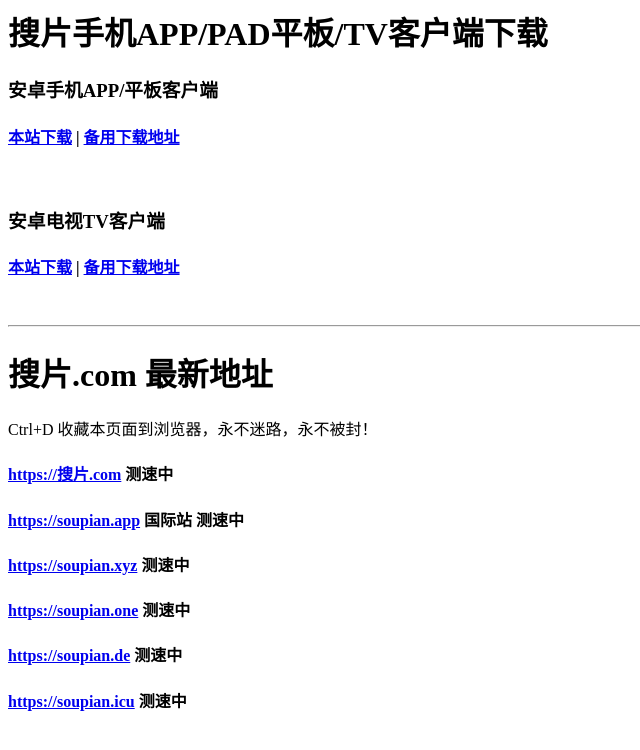
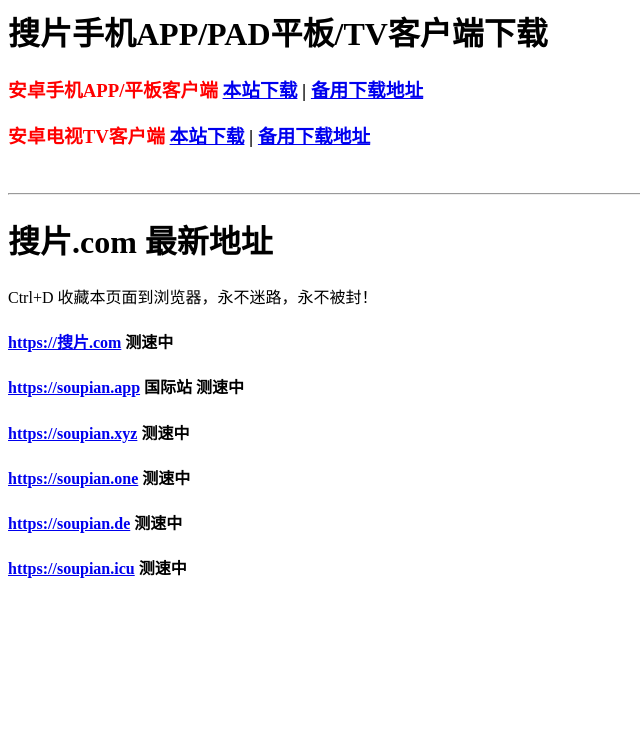
Before and after one commit to xindizhi/xindizhi.github.io, a plain HTML site: page soupian/index.html in a window 1280 px wide. Shown: the whole page, without its empty margins (0-640 px from the left). Drawn offline with nearby package versions, Linux system fonts and the light colour scheme.

Commit message:
Update index.html

```diff
--- a/soupian/index.html
+++ b/soupian/index.html
@@ -23,11 +23,9 @@
 
 <body>
 <h1>搜片手机APP/PAD平板/TV客户端下载</h1>
-<h3><strong>安卓手机APP/平板客户端</strong></h3>
-<h4><a href="https://xindizhi.github.io/soupian/app/sp-mobile-pad_v893_20240718.apk">本站下载</a> | <a href="https://soupian.pro/app/sp-mobile-pad_v893_20240718.apk">备用下载地址</a></h4>
-<br>
-<h3><strong>安卓电视TV客户端</strong></h3>
-<h4><a href="https://xindizhi.github.io/soupian/app/sp-tv_v893_20240718.apk">本站下载</a> | <a href="https://soupian.pro/pro/sp-tv_v893_20240718.apk">备用下载地址</a></h4>
+<h3><strong style="color:red;">安卓手机APP/平板客户端</strong> <a href="https://xindizhi.github.io/soupian/app/sp-mobile-pad_v893_20240718.apk">本站下载</a> | <a href="https://soupian.one/app/sp-mobile-pad_v893_20240718.apk">备用下载地址</a></h3>
+
+<h3><strong style="color:red;">安卓电视TV客户端</strong> <a href="https://xindizhi.github.io/soupian/app/sp-tv_v893_20240718.apk">本站下载</a> | <a href="https://soupian.one/app/sp-tv_v893_20240718.apk">备用下载地址</a></h3>
 
 <br>
 <hr>
```
